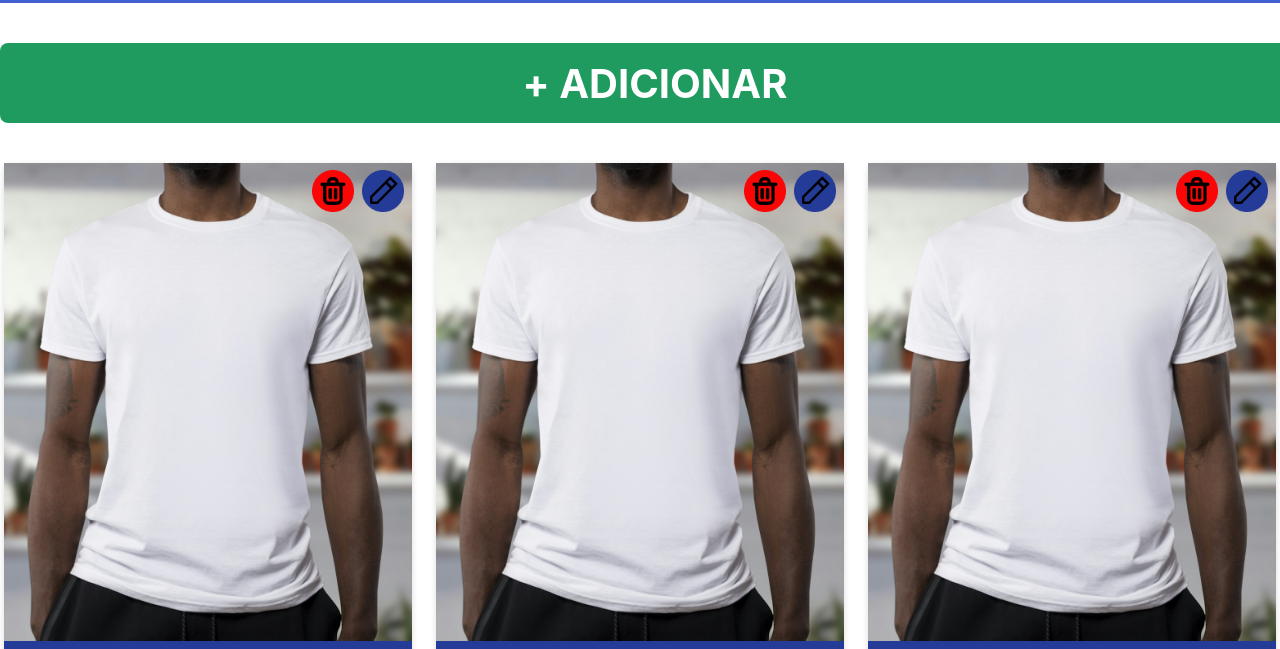
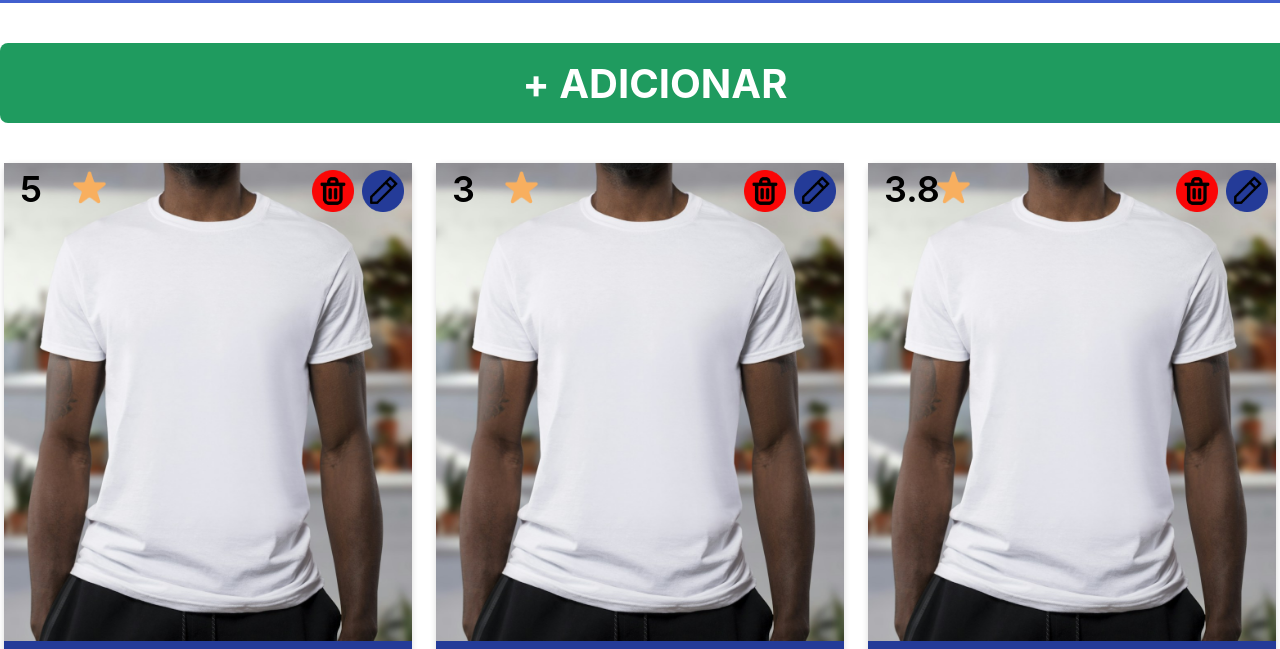
Before and after one commit to Htrope/ProjetoAPIsIN, a plain HTML site: page index.html in a window 1280 px wide. Shown: the part 136-785 px from the top of the page. Drawn offline with Linux system fonts and the light colour scheme.

Commit message:
Finalizando o main da pag principal

```diff
--- a/index.html
+++ b/index.html
@@ -2,7 +2,7 @@
 <html lang="pt-BR">
   <head>
     <meta charset="UTF-8" />
-    <title>GET com Alert</title>
+    <title>Projeto APIs</title>
     <link rel="stylesheet" href="style.css" />
   </head>
   <body>
--- a/index.js
+++ b/index.js
@@ -13,6 +13,10 @@ async function carregarProdutos() {
 
      card.innerHTML = `
   <div class="imagem-produto">
+
+  <span class="nota-produto">${produto.rating || '5.0'} </span>
+    <img src="Star 1.png" alt="" class="star">
+
     <img src="camisa.jpg" alt="${produto.name}">
 
     <a href="excluirProduto.html?id=${produto.id}">
--- a/style.css
+++ b/style.css
@@ -217,6 +217,28 @@ background-color: #243B98;
   z-index: 2;
 }
 
+.nota-produto {
+    position: absolute;
+    font-family: Inter;
+    font-weight: 600;
+    font-style: Semi Bold;
+    font-size: 36px;
+    line-height: 100%;
+    letter-spacing: 5%;
+    text-align: center;
+    text-transform: uppercase;
+    padding: 8px 16px;
+
+}
+
+.star{
+    width: 33px !important;
+    height: 33px !important;
+    border-radius: 2px;
+    position: absolute;
+    margin: 8px 69px;
+}
+
 /* ---- */
 
 /* footer */
```
Also changed, not shown: Star 1.png (added).
